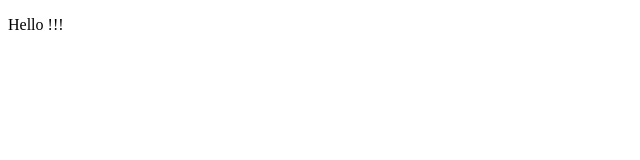
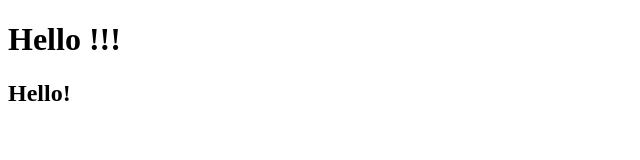
Before and after one commit to oley-projects/js-project, a plain HTML site: page index.html in a window 1280 px wide. Shown: the whole page, without its empty margins (0-640 px from the left). Drawn offline with Linux system fonts and the light colour scheme.

Commit message:
index.html modification

```diff
--- a/index.html
+++ b/index.html
@@ -8,7 +8,8 @@
 </head>
 <body>
 
-    <p>Hello !!!</p>
+    <h1>Hello !!!</h1>
+    <h2>Hello!</h2>
 
     <script src="js/script.js"></script>
 </body>
```
